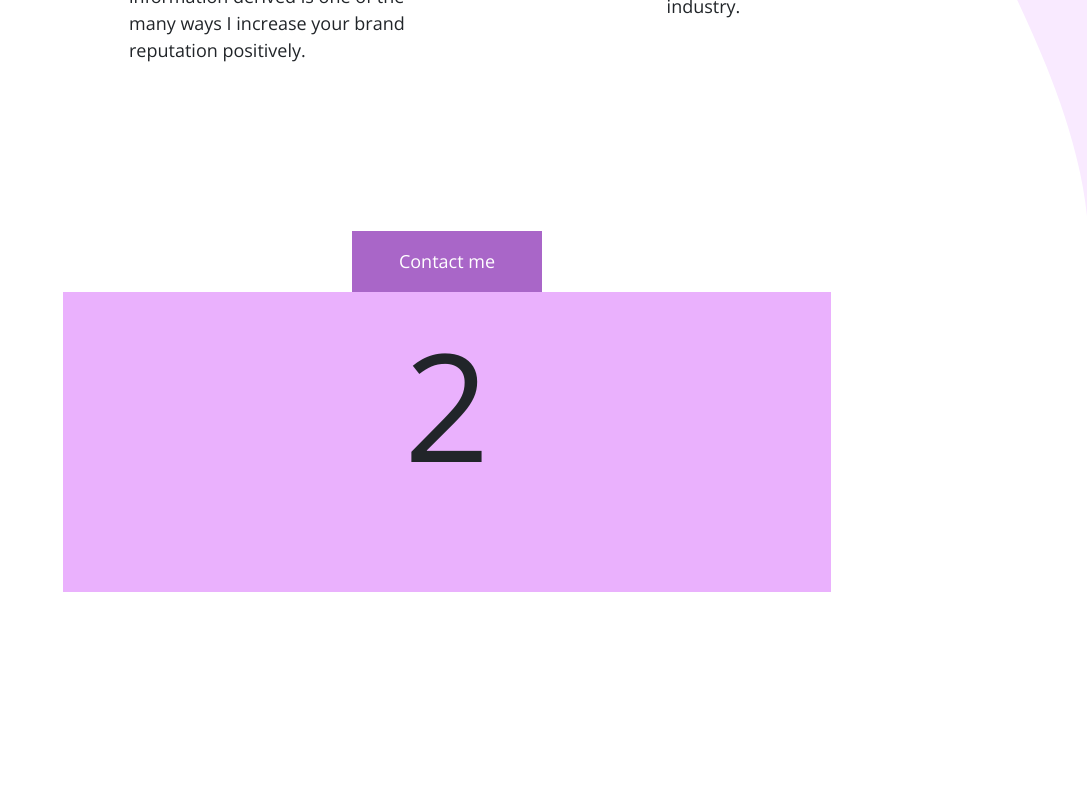
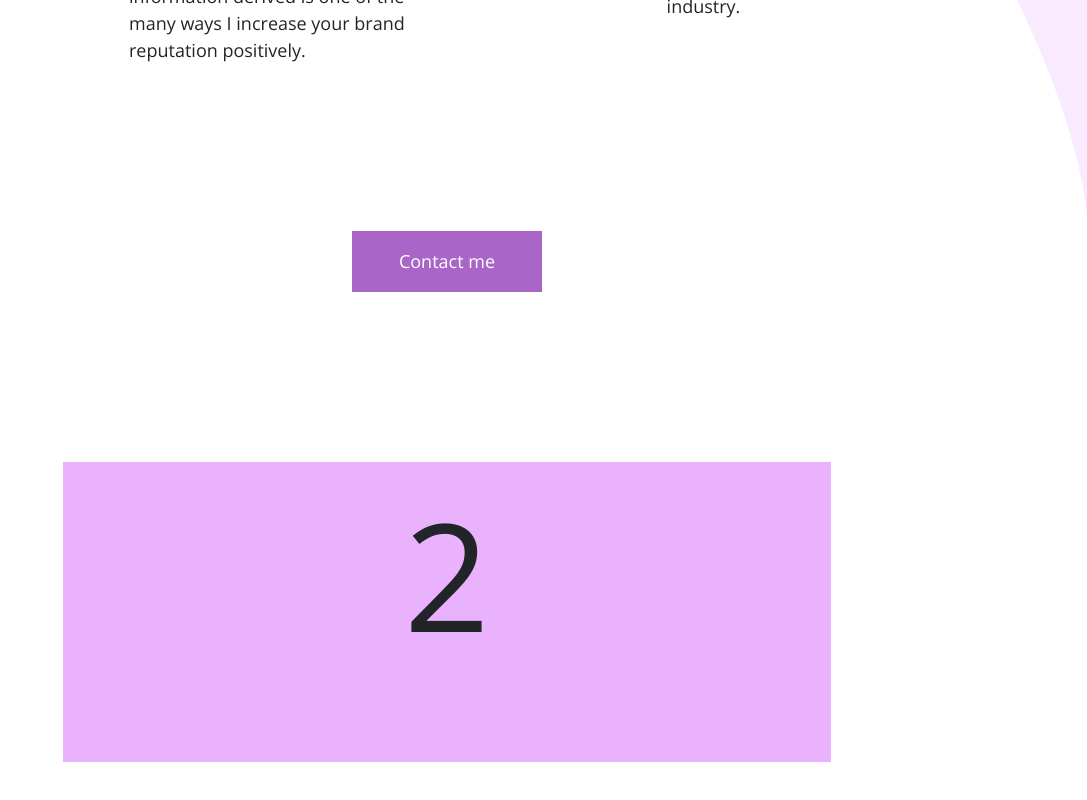
Before and after one commit to Sam-kayode/SMP, a Nuxt app: page / in a window 1280 px wide. Shown: the part 3238-4038 px from the top of the page, without its empty margins (193-1280 px from the left). Before the commit the page ends 3830 px from the top, so only its background shows below. Built offline with nearby package versions, Linux system fonts and the light colour scheme.

Commit message:
Add padding to carousel

```diff
--- a/components/Testimonial.vue
+++ b/components/Testimonial.vue
@@ -56,9 +56,14 @@ export default {
   margin: 0 auto !important;
 }
 
-.carousel-container{
-    overflow:hidden;
+.carousel-container {
+  overflow: hidden;
+   margin: 170px auto 40px auto;
+  width: 60vw;
+
+  @include bg-tablet {
+    margin-top: 15vh;
+  }
+
 }
-
-
 </style>
```
